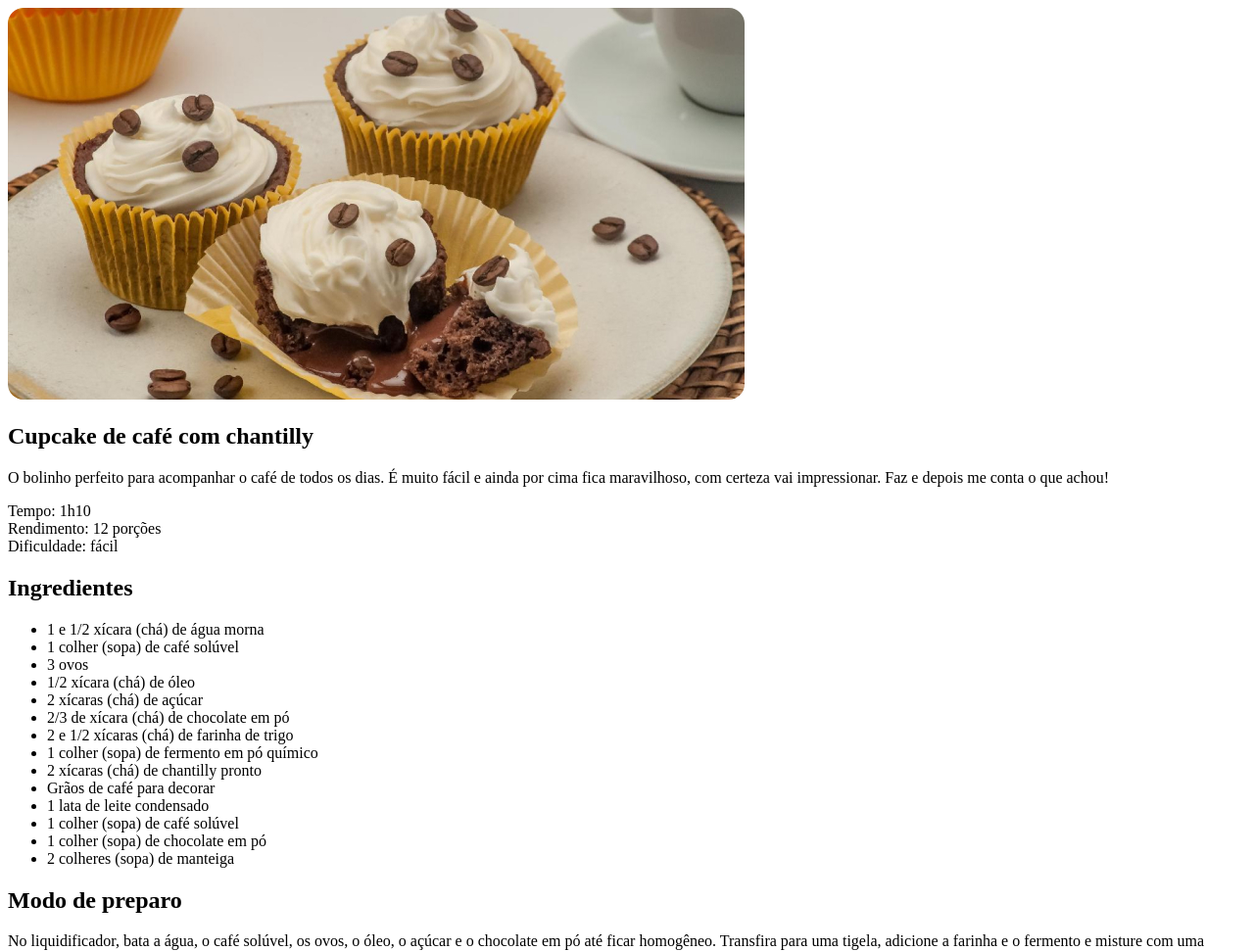
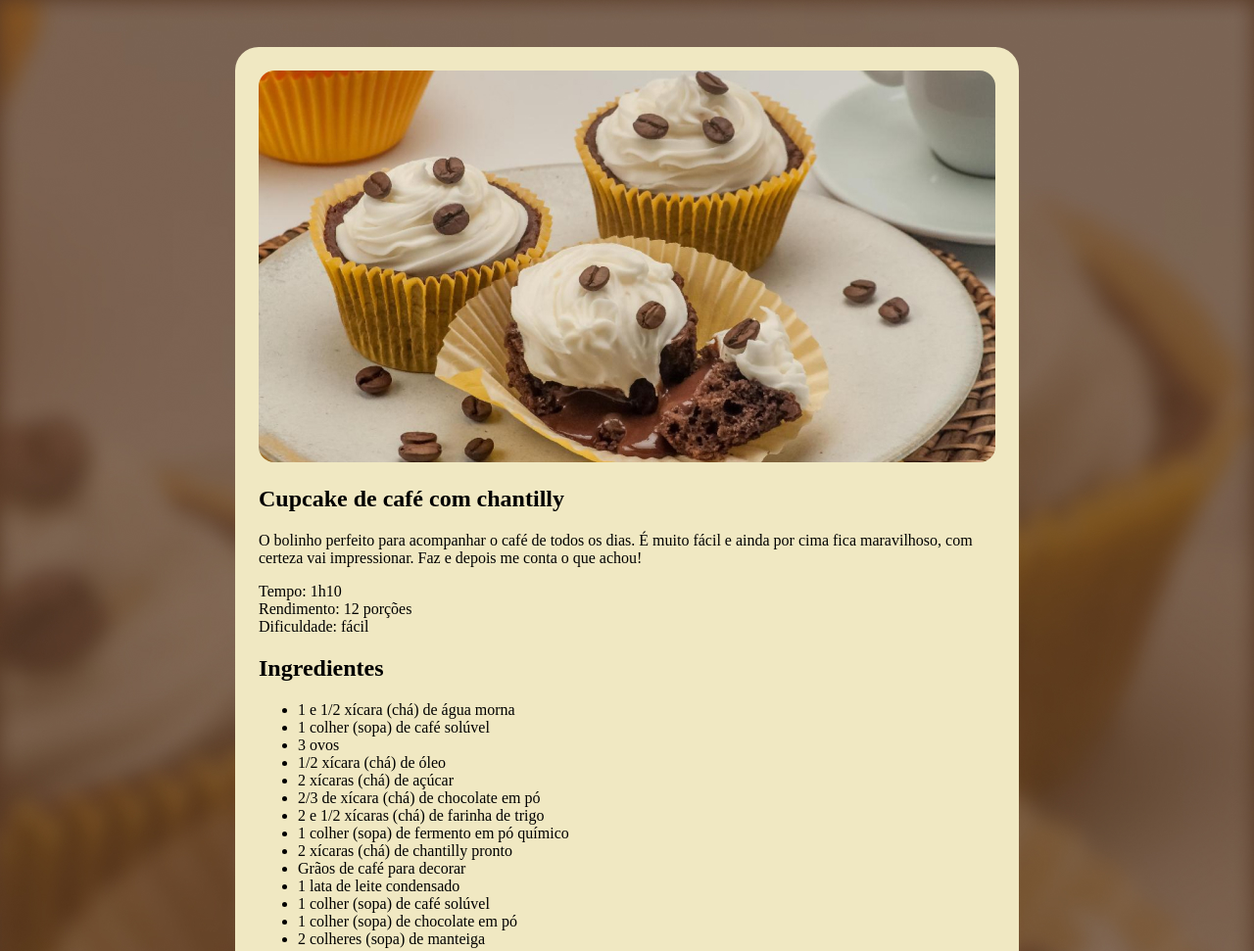
Before and after one commit to AlissonPyrrho/Projeto-receitas, a plain HTML site: page index.html in a window 1280 px wide. Shown: the top 971 px of the page at 98% size. Drawn offline with Linux system fonts and the light colour scheme.

Commit message:
imagem de funto; estilo

```diff
--- a/style.css
+++ b/style.css
@@ -1,4 +1,19 @@
 
+
+body {
+    background-image: url(assets/bg.jpg);
+    background-size: cover;
+    background-repeat: no-repeat;
+}
+
+#page {
+    box-sizing: border-box;
+    width: 800px;
+    padding: 24px;
+    background-color: #F0E8C2;
+    border-radius: 24px;
+    margin: 48px auto;
+}
 
 img {
     border-radius: 16px;
```
